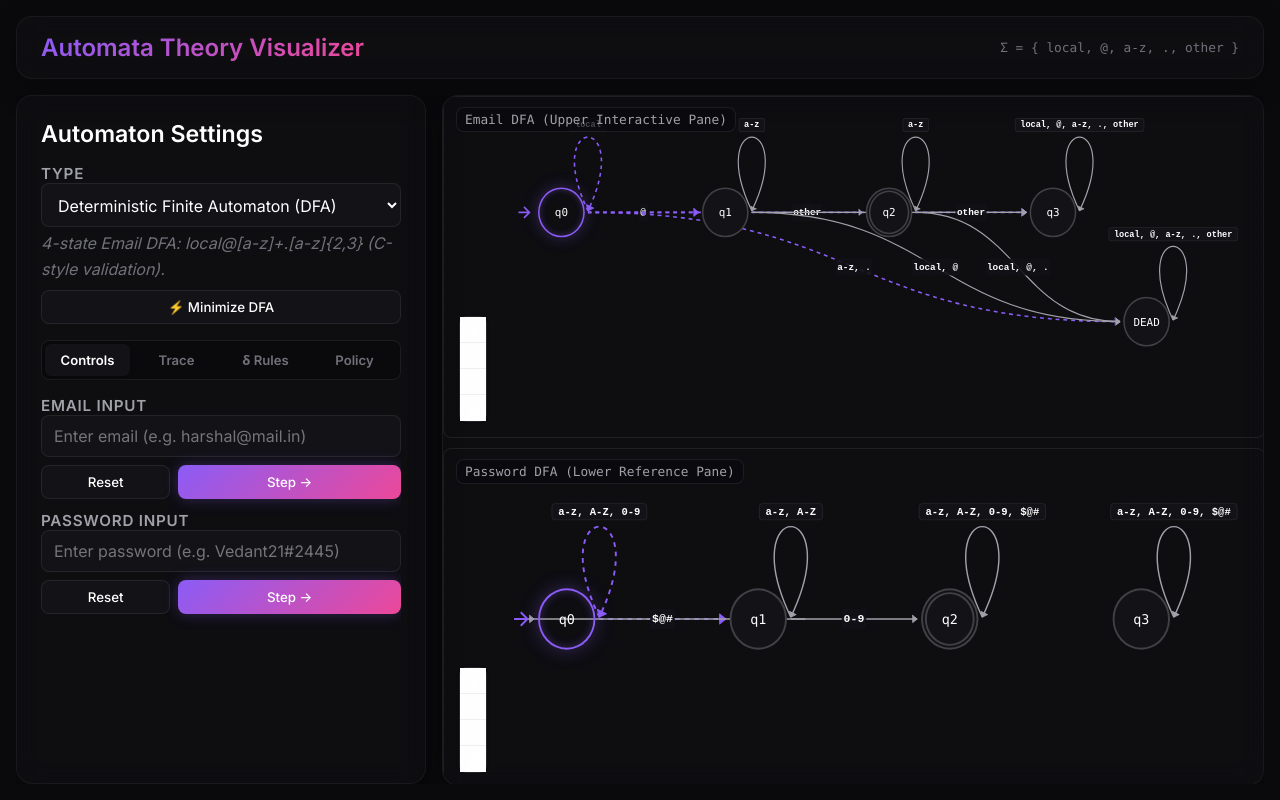
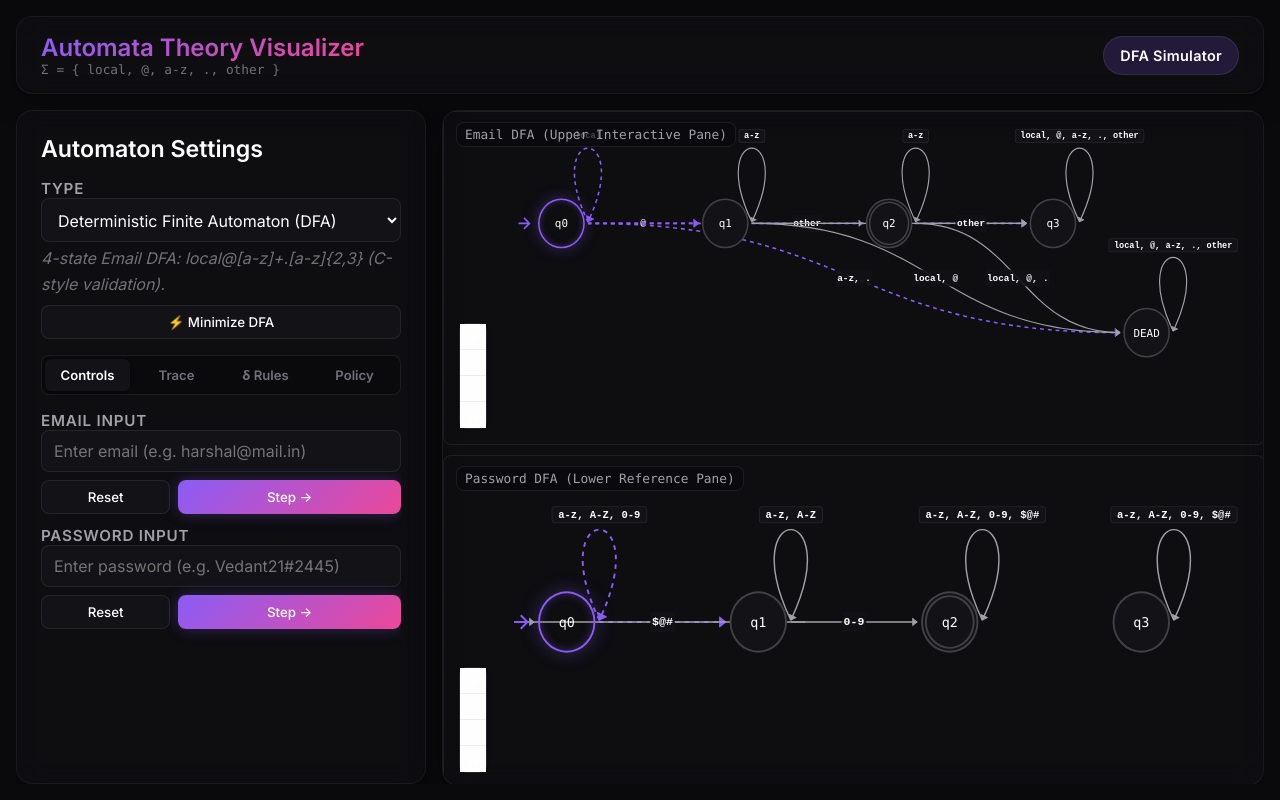
Before and after one commit to harshal1428/TP, a React (Vite) app: page / in a window 1280 px wide. Built offline with nearby package versions, Linux system fonts and the light colour scheme.

Commit message:
added second project URL

```diff
--- a/src/App.css
+++ b/src/App.css
@@ -20,6 +20,35 @@
 .app-header h1 {
   font-size: 1.5rem;
   margin: 0;
+}
+
+.app-header-actions {
+  display: flex;
+  align-items: center;
+  gap: var(--space-3);
+}
+
+.header-link-button {
+  display: inline-flex;
+  align-items: center;
+  justify-content: center;
+  padding: 10px 16px;
+  border-radius: 999px;
+  border: 1px solid var(--border-subtle);
+  background: rgba(139, 92, 246, 0.18);
+  color: var(--text-primary);
+  font-family: var(--font-sans);
+  font-weight: 600;
+  font-size: 0.9rem;
+  text-decoration: none;
+  letter-spacing: 0.02em;
+  transition: transform var(--transition-fast), box-shadow var(--transition-fast), background var(--transition-fast);
+}
+
+.header-link-button:hover {
+  transform: translateY(-1px);
+  background: rgba(139, 92, 246, 0.28);
+  box-shadow: 0 8px 24px rgba(139, 92, 246, 0.25);
 }
 
 .app-main {
--- a/src/App.tsx
+++ b/src/App.tsx
@@ -28,9 +28,21 @@ const App: React.FC = () => {
   return (
     <div className="app-container">
       <header className="app-header glass-panel">
-        <h1 className="text-gradient">Automata Theory Visualizer</h1>
-        <div style={{ fontSize: '0.8rem', color: 'var(--text-muted)', fontFamily: 'var(--font-mono)' }}>
-          Σ = &#123; local, @, a-z, ., other &#125;
+        <div>
+          <h1 className="text-gradient">Automata Theory Visualizer</h1>
+          <div style={{ fontSize: '0.8rem', color: 'var(--text-muted)', fontFamily: 'var(--font-mono)' }}>
+            Σ = &#123; local, @, a-z, ., other &#125;
+          </div>
+        </div>
+        <div className="app-header-actions">
+          <a
+            className="header-link-button"
+            href="https://dfa-simulator-opal.vercel.app"
+            target="_blank"
+            rel="noreferrer"
+          >
+            DFA Simulator
+          </a>
         </div>
       </header>
       <main className="app-main">
```
